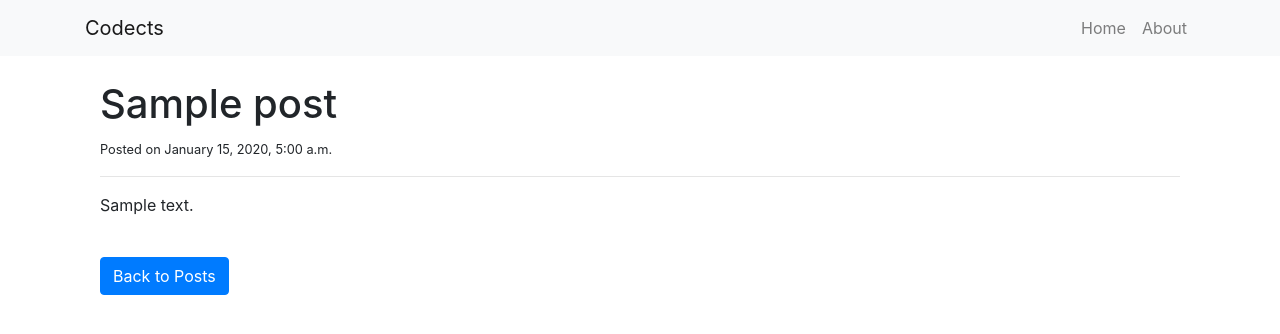
After one commit to tcedco/old-website, a Django app: a page that uses posts/templates/base.html in a window 1280 px wide. The commit adds this page. Shown: the top 334 px of the page. Run offline with Django 5.2, Linux system fonts and the light colour scheme; tables that the repository leaves empty hold one stand-in row (values such as "Sample post"); some libraries are stand-ins or nearby versions.

Commit message:
fix posts, slug, and tweak some things

```diff
--- a/posts/models.py
+++ b/posts/models.py
@@ -1,11 +1,20 @@
 from django.db import models
+from django.utils import timezone
+from django.utils.text import slugify
 
 # Create your models here.
 
 class Post(models.Model):
     title = models.CharField(max_length=200)
+    slug = models.SlugField(unique=True, max_length=200)
     content = models.TextField()
-    date_posted = models.DateTimeField(auto_now_add=True)
+    date_posted = models.DateTimeField(default=timezone.now)
+
+    def save(self, *args, **kwargs):
+        if not self.slug:
+            self.slug = slugify(self.title)
+
+        super().save(*args, **kwargs)
 
     def __str__(self):
         return self.title
--- a/posts/templates/base.html
+++ b/posts/templates/base.html
@@ -6,6 +6,9 @@
         <title>{% block title %}Codects{% endblock %}</title>
         <!-- Bootstrap CSS CDN -->
         <link href="https://stackpath.bootstrapcdn.com/bootstrap/4.5.2/css/bootstrap.min.css" rel="stylesheet">
+        <script type="text/javascript" async
+            src="https://cdn.jsdelivr.net/npm/mathjax@3/es5/tex-mml-chtml.js">
+        </script>
     </head>
     <body>
 
@@ -24,7 +27,7 @@
             <div class="collapse navbar-collapse" id="navbarNav">
                 <ul class="navbar-nav ml-auto">
                     <li class="nav-item">
-                        <a class="nav-link" href="{% url 'posts' %}">Home</a>
+                        <a class="nav-link" href="{% url 'index' %}">Home</a>
                     </li>
                     <li class="nav-item">
                         <a class="nav-link" href="{% url 'about' %}">About</a>
--- /dev/null
+++ b/posts/templates/posts/post_detail.html
@@ -0,0 +1,17 @@
+{% extends 'base.html' %}
+
+{% block title %}Codects: {{ post.title }}{% endblock %}
+
+{% block content %}
+
+<div class="container">
+    <h1>{{ post.title }}</h1>
+    <p><small>Posted on {{ post.date_posted|date:"F j, Y, g:i a" }}</small></p>
+    <hr>
+    <div class="post-content">
+        {{ post.content|linebreaks }}
+    </div>
+    <a href="{% url 'posts' %}" class="btn btn-primary mt-4">Back to Posts</a>
+</div>
+
+{% endblock %}
--- a/posts/urls.py
+++ b/posts/urls.py
@@ -4,5 +4,6 @@ from posts import views
 urlpatterns = [
     path('', views.home, name='index'),
     path('posts/', views.posts, name='posts'),
+    path('posts/<slug:slug>/', views.post_detail, name='post-detail'),
     path('about/', views.about, name='about')
 ]
--- a/posts/views.py
+++ b/posts/views.py
@@ -1,4 +1,4 @@
-from django.shortcuts import render
+from django.shortcuts import render, get_object_or_404
 from .models import Post
 
 # Create your views here.
@@ -10,5 +10,9 @@ def posts(request):
     posts = Post.objects.all().order_by('-date_posted')
     return render(request, 'posts/posts.html', {'posts': posts})
 
+def post_detail(request, slug):
+    post = get_object_or_404(Post, slug=slug)
+    return render(request, 'posts/post_detail.html', {'post': post})
+
 def about(request):
     return render(request, 'posts/about.html', {'title': 'About'})
```
Also changed, not shown: posts/templates/posts/posts.html (+12 -14 lines), posts/migrations/0002_post_slug_alter_post_date_posted.py (added), posts/migrations/0003_alter_post_slug.py (added).
